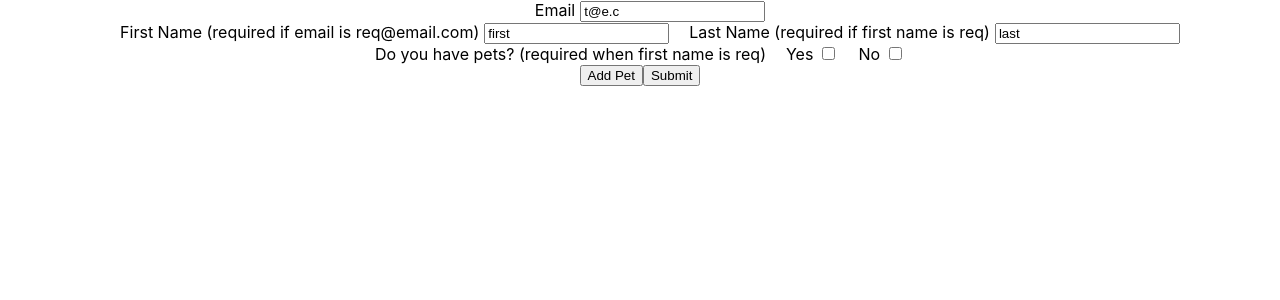
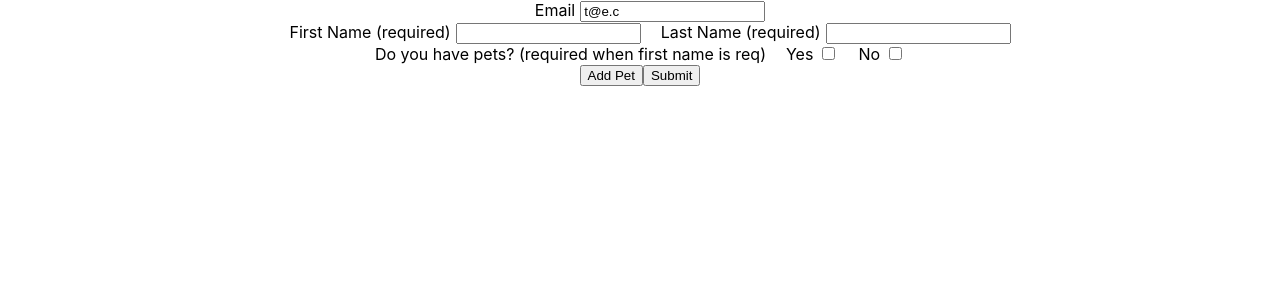
Before and after one commit to daria-sorokina-da/react-hook-form-playground-ts, a React (Create React App) app: page / in a window 1280 px wide. Shown: the top 300 px of the page. Built offline with nearby package versions, Linux system fonts and the light colour scheme.

Commit message:
onTouched for complex form field

```diff
--- a/src/App.tsx
+++ b/src/App.tsx
@@ -32,18 +32,20 @@ const schema: MappedLike<FormFields, Joi.SchemaLike> = {
       .empty("")
       .max(10)
       .message("Max length is 10")
-      .when("...email", { // https://joi.dev/api/?v=17.9.1#relative-references
+      .required(),
+      /*.when("...email", { // https://joi.dev/api/?v=17.9.1#relative-references
         is: "req@email.com",
         then: Joi.required(),
-      }),
+      }),*/
     last: Joi.string()
       .empty("")
       .max(10)
       .message("Max length is 10")
-      .when("first", {
+      .required()
+      /*.when("first", {
         is: "req",
         then: Joi.required(),
-      }),
+      }),*/
   }),
   hasPets: Joi.boolean().when("personName.first", {
     is: "req",
@@ -90,8 +92,8 @@ export default function App() {
     mode: "onTouched",
     defaultValues: {
       personName: {
-        first: "first",
-        last: "last",
+        first: undefined,
+        last: undefined,
       },
       email: "t@e.c",
       petInfos: [],
@@ -124,6 +126,10 @@ export default function App() {
       favouriteFood: undefined,
     });
   };
+
+  console.log('dirty', formState.dirtyFields);
+  console.log('touched', formState.touchedFields);
+  console.log('errors', formState.errors);
 
   return (
     <div className="App">
--- a/src/fields/FullName.tsx
+++ b/src/fields/FullName.tsx
@@ -17,15 +17,24 @@ const FullNameFields = <
   TName extends FieldPath<TFieldValues> = FieldPath<TFieldValues>
 >({
   field: { onChange, onBlur, value, name, ref },
-  formState: { errors },
+  formState,
+  fieldState,
 }: CustomFormFieldInternalProps<TFieldValues, TName>) => {
   type FullName = {
     first: string | undefined;
     last: string | undefined;
   };
+  type FullNameTouched = {
+    [field in keyof FullName]: boolean;
+  };
   const [fullName, setFullName] = useState<FullName>(value);
+  const [touched, setTouched] = useState<FullNameTouched>({
+    first: false,
+    last: false,
+  });
 
   const updateFirst = (newFirst: string | undefined) => {
+    setTouched((prevState) => ({ ...prevState, first: true }));
     setFullName((prevState) => ({
       ...prevState,
       first: newFirst,
@@ -33,27 +42,41 @@ const FullNameFields = <
   };
 
   const updateLast = (newLast: string | undefined) => {
+    setTouched((prevState) => ({ ...prevState, last: true }));
     setFullName((prevState) => ({
       ...prevState,
       last: newLast,
     }));
   };
 
+  const onFieldBlur = (fieldName: keyof FullName) => {
+    setTouched((prevState) => ({ ...prevState, [fieldName]: true }));
+    onBlur();
+  };
+
   useEffect(() => {
     onChange(fullName);
   }, [fullName]);
 
+  console.log("FullName formState", formState);
+  console.log("FullName fieldState", fieldState);
+  console.log("FullName touched", touched);
+
+  const shouldShowError = (fieldName: keyof FullName) =>
+    formState.isSubmitted || touched[fieldName];
+
   return (
     <div>
-      <label htmlFor={`${name}.first`}>First Name (required if email is req@email.com)</label>
+      <label htmlFor={`${name}.first`}>First Name (required)</label>
       <input
         id={`${name}.first`}
         value={value.first}
         onChange={(e) => updateFirst(e.target.value)}
-        onBlur={onBlur}
+        onBlur={() => onFieldBlur('first')}
       />
+      {shouldShowError("first") && (
         <ErrorMessage
-        errors={errors}
+          errors={formState.errors}
           name={
             `${name}.first` as unknown as FieldName<
               FieldValuesFromFieldErrors<FieldErrors<TFieldValues>>
@@ -61,15 +84,17 @@ const FullNameFields = <
           }
           render={({ message }) => <p>{message}</p>}
         />
-      <label htmlFor={`${name}.last`}>Last Name (required if first name is req)</label>
+      )}
+      <label htmlFor={`${name}.last`}>Last Name (required)</label>
       <input
         id={`${name}.last`}
         value={value.last}
         onChange={(e) => updateLast(e.target.value)}
-        onBlur={onBlur}
+        onBlur={() => onFieldBlur('last')}
       />
+      {shouldShowError("last") && (
         <ErrorMessage
-        errors={errors}
+          errors={formState.errors}
           name={
             `${name}.last` as unknown as FieldName<
               FieldValuesFromFieldErrors<FieldErrors<TFieldValues>>
@@ -77,6 +102,7 @@ const FullNameFields = <
           }
           render={({ message }) => <p>{message}</p>}
         />
+      )}
     </div>
   );
 };
```
Lines whose indentation alone changed are shown as unchanged.
